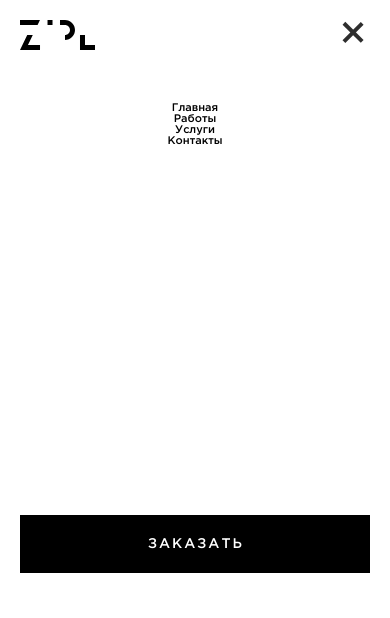
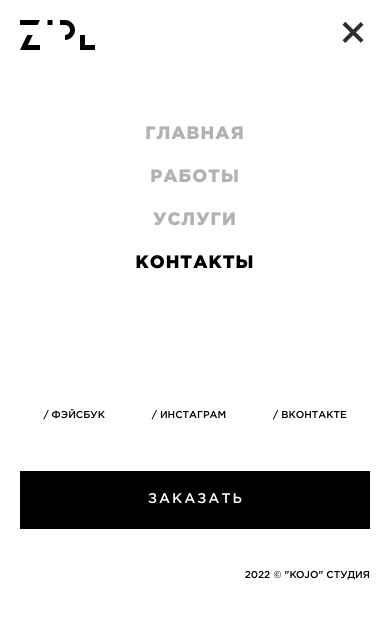
Before and after one commit to AnatolyKostarev/kojo, a React (Create React App) app: page /contacts in a window 390 px wide. Both pictures are taken after a click on the element 355 px from the left and 36 px from the top of the page. Shown: the top 618 px of the page. Built offline with nearby package versions, Linux system fonts and the light colour scheme.

Commit message:
correction style navigation

```diff
--- a/package.json
+++ b/package.json
@@ -7,6 +7,7 @@
     "@testing-library/react": "^12.1.2",
     "@testing-library/user-event": "^13.5.0",
     "framer-motion": "^6.2.6",
+    "path-to-regexp": "^1.7.0",
     "react": "^17.0.2",
     "react-dom": "^17.0.2",
     "react-hook-form": "^7.25.0",
--- a/src/components/contacts/Contacts.module.css
+++ b/src/components/contacts/Contacts.module.css
@@ -177,9 +177,9 @@
   .contacts__copyright {
     position: absolute;
     bottom: 0;
-    right: 6.25vw;
-    font-size: 10px;
-    line-height: 8px;
+    right: 11.25vw;
+    font-size: 11px;
+    line-height: 11px;
     text-transform: uppercase;
   }
 
@@ -330,8 +330,8 @@
 
   .contacts__message {
     margin-top: 5vh;
-    font-size: 1.4vh;
-    line-height: 1.9vh;
+    font-size: 11px;
+    line-height: 15px;
     text-align: left;
     text-transform: uppercase;
   }
@@ -342,21 +342,16 @@
 
   .contacts__text {
     position: absolute;
-    top: -15vh;
+    top: -11vh;
     left: 0;
-    font-size: 1.4vh;
-    line-height: 1.9vh;
+    font-size: 11px;
+    line-height: 15px;
     text-align: left;
     text-transform: uppercase;
   }
 
   .contacts__copyright {
-    position: absolute;
-    bottom: 0;
-    right: 120px;
-    font-size: 10px;
-    line-height: 8px;
-    text-transform: uppercase;
+    display: none;
   }
   .contacts__form {
     margin-top: 5vh;
--- a/src/components/navigation/NavigationMobile.jsx
+++ b/src/components/navigation/NavigationMobile.jsx
@@ -1,6 +1,6 @@
 import React from "react";
-import { Link } from "react-router-dom";
-import { navSideBar } from "../../store";
+import { NavLink } from "react-router-dom";
+import { navSideBar, footerWorksNav } from "../../store";
 import styles from "./NavigationMobile.module.css";
 import Button from "../button/Button";
 
@@ -11,20 +11,40 @@ export default function NavigationMobile({ toggleMobileMenu }) {
         <nav className={styles.nav}>
           <ul className={styles.nav__list}>
             {navSideBar.map((elem, index) => (
-              <Link
+              <NavLink
+                to={elem.linkto}
                 className={styles.nav__item}
-                to={elem.linkto}
+                activeClassName={styles.nav__item_active}
                 key={index}
                 onClick={toggleMobileMenu}
               >
                 <li className={styles.nav__items} data-text={elem.title}>
                   {elem.title}
                 </li>
-              </Link>
+              </NavLink>
             ))}
           </ul>
         </nav>
+        <div class={styles.social}>
+          {footerWorksNav.map((elem, index) => (
+            <li className={styles.item} key={index}>
+              <div className={styles.link}>
+                <a
+                  href={elem.href}
+                  className={styles.link__social}
+                  target="_blank"
+                  rel="noreferrer"
+                >
+                  {elem.social}
+                </a>
+              </div>
+            </li>
+          ))}
+        </div>
         <Button title="заказать" />
+        <p className={styles.contacts__copyright}>
+          {new Date().getFullYear()} &copy; "kojo" студия
+        </p>
       </div>
     </>
   );
--- a/src/components/navigation/NavigationMobile.module.css
+++ b/src/components/navigation/NavigationMobile.module.css
@@ -6,17 +6,64 @@
     width: 100vw;
     height: 100vh;
     z-index: 11;
-        padding: 20px;
+    padding: 0 20px;
   }
 
   .nav {
     width: 100%;
-        min-height: 50vh;
+    min-height: 330px;
+    height: 40vh;
   }
 
   .nav__list {
     margin-top: 73.1px;
     text-align: center;
+  }
+
+  .nav__item {
+    display: flex;
+    justify-content: center;
+    font-family: "GothamProBlack";
+    font-size: 18px;
+    letter-spacing: 1px;
+    line-height: 23px;
+    text-transform: uppercase;
     padding: 10px;
+    color: rgba(0, 0, 0, 0.3);
+    transition: all 0.5s cubic-bezier(0.6, 0, 0.5, 1);
+  }
+
+  .nav__item:first-child {
+    padding-top: 50px;
+  }
+
+  .nav__item:hover {
+    color: #fff;
+  }
+
+  .social {
+    display: flex;
+    justify-content: space-around;
+    margin-bottom: 50px;
+  }
+
+  .item {
+    list-style-type: none;
+    font-family: "GothamProMedium";
+    font-size: 10px;
+    text-transform: uppercase;
+  }
+
+  .link__social,
+  .nav__item {
+    cursor: url("/public/img/header/cursor_active.svg") 10 10, pointer;
+  }
+
+  .contacts__copyright {
+    margin-top: 40px;
+    text-transform: uppercase;
+    font-size: 10px;
+    line-height: 13px;
+    float: right;
   }
 }
--- a/src/index.css
+++ b/src/index.css
@@ -45,6 +45,10 @@ a {
   color: #000;
   text-decoration: none;
   cursor: url("/public/img/header/cursor.png") 6 6, auto;
+}
+
+a.active {
+  color: #000;
 }
 
 ul,
--- a/src/layouts/header/contacts/Headercontacts.module.css
+++ b/src/layouts/header/contacts/Headercontacts.module.css
@@ -107,6 +107,7 @@
   .header__img {
     position: relative;
     overflow: hidden;
+    cursor: url("/public/img/header/cursor_active.svg") 10 10, pointer;
   }
 
   .header__img::before {
```
Also changed, not shown: 1 other file (tests, documents, lock files or other folders). Lines whose indentation alone changed are shown as unchanged.
